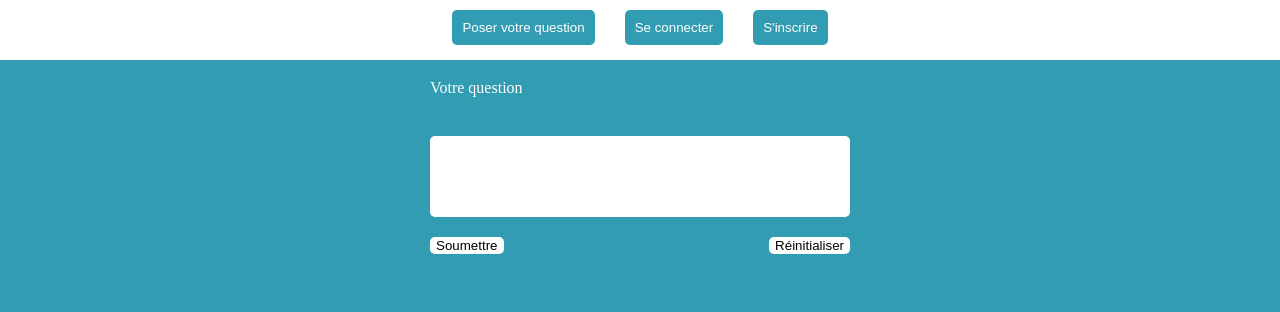
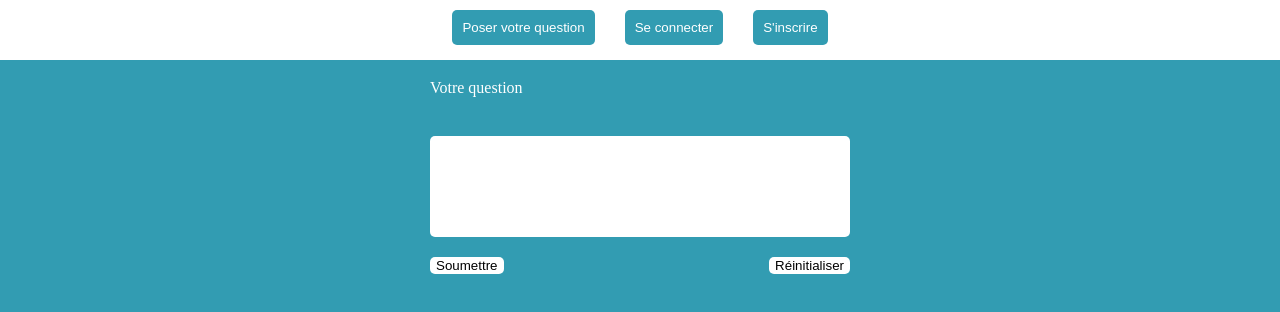
Before and after one commit to olivierdesire/chatGPT-frontend, a React (Create React App) app: page /request in a window 1280 px wide. Shown: the top 312 px of the page. Built offline with nearby package versions, Linux system fonts and the light colour scheme; the HTML template or start-up script is replaced by a standard one.

Commit message:
Modification textArea

```diff
--- a/src/App.css
+++ b/src/App.css
@@ -94,13 +94,13 @@
   background-color: white;
   border-radius: 5px;
   margin-top: 20px;
-  padding: 2px;
+  padding: 20px;
   text-align: justify;
 }
 textarea {
   border-radius: 10px;
   outline: none;
-  padding: 10px;
+  /* padding: 10px; */
   width: 100%;
   height: 100%;
   border: none;
```
